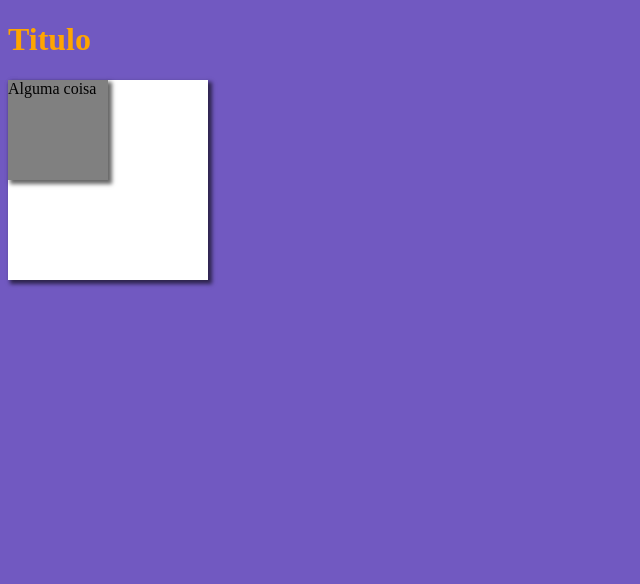
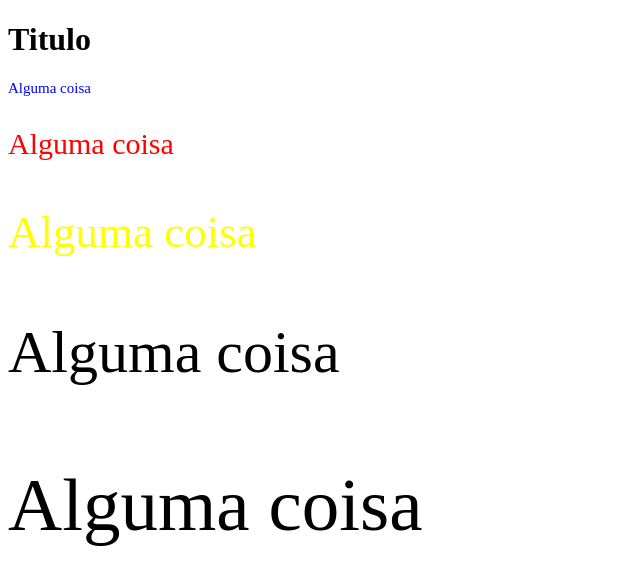
Before and after one commit to Alex-Ferreira-Santos/MasterClasss-beginners, a plain HTML site: page Sass/index.html in a window 1280 px wide. Shown: the whole page, without its empty margins (0-640 px from the left). Drawn offline with Linux system fonts and the light colour scheme.

Commit message:
repetições

```diff
--- a/Sass/css/_base.scss
+++ b/Sass/css/_base.scss
@@ -1,39 +1,11 @@
-$text-color: orange;
-
-@mixin box-shadow($color){
-    box-shadow: 3px 3px 4px 1px rgba($color, 0.6)
-}
-
-@mixin text-effect($val){
-    @if $val == danger{
-        color: red;
-    }
-    @else if $val == alert{
-        color: yellow;
-    }
-    @else{
-        color:black;
+@for $i from 1 through 5{
+    .text-#{$i}{
+        font-size: 15px * $i;
     }
 }
 
-body{
-    background-color: #7159c1;
-    color: $text-color;
+$colors: blue, red, yellow;
+
+@each $color in $colors{
+    .#{$color}-text { color: $color; }
 }
-
-.container{
-    @include box-shadow(rgba(0,0,0,0.6));
-    width: 200px;
-    height: 200px;
-    background-color: white;
-    $text-color: blue;
-
-    p{
-        @include box-shadow(rgba(0,0,0,0.6));
-        background-color: gray;
-        height: 100px;
-        width: 100px;
-        color: $text-color;
-        @include text-effect(none);
-    }
-}
--- a/Sass/index.html
+++ b/Sass/index.html
@@ -10,7 +10,11 @@
     <h1>Titulo</h1>
 
     <div class="container">
-        <p>Alguma coisa</p>
+        <p class="text-1 blue-text">Alguma coisa</p>
+        <p class="text-2 red-text">Alguma coisa</p>
+        <p class="text-3 yellow-text">Alguma coisa</p>
+        <p class="text-4">Alguma coisa</p>
+        <p class="text-5">Alguma coisa</p>
     </div>
 </body>
 </html>
```
Also changed, not shown: Sass/css/main.css, 1 other file.
